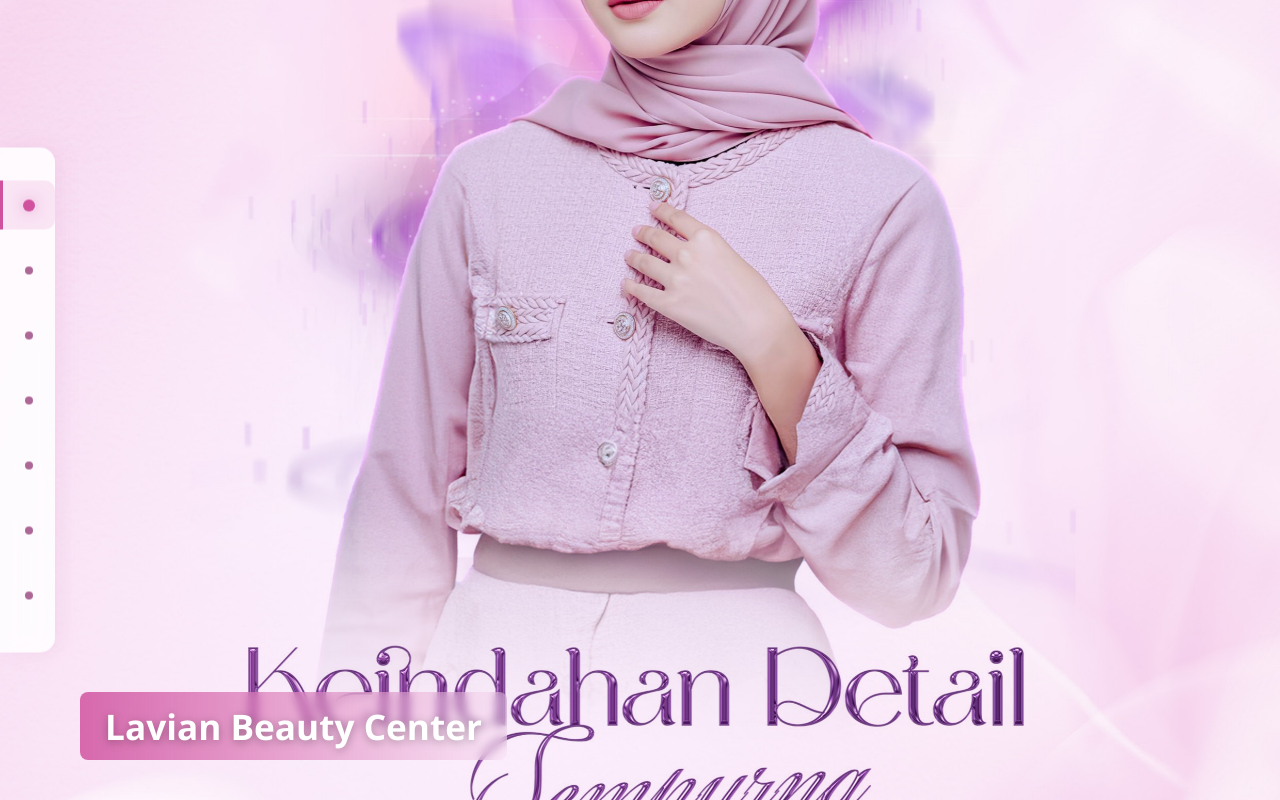
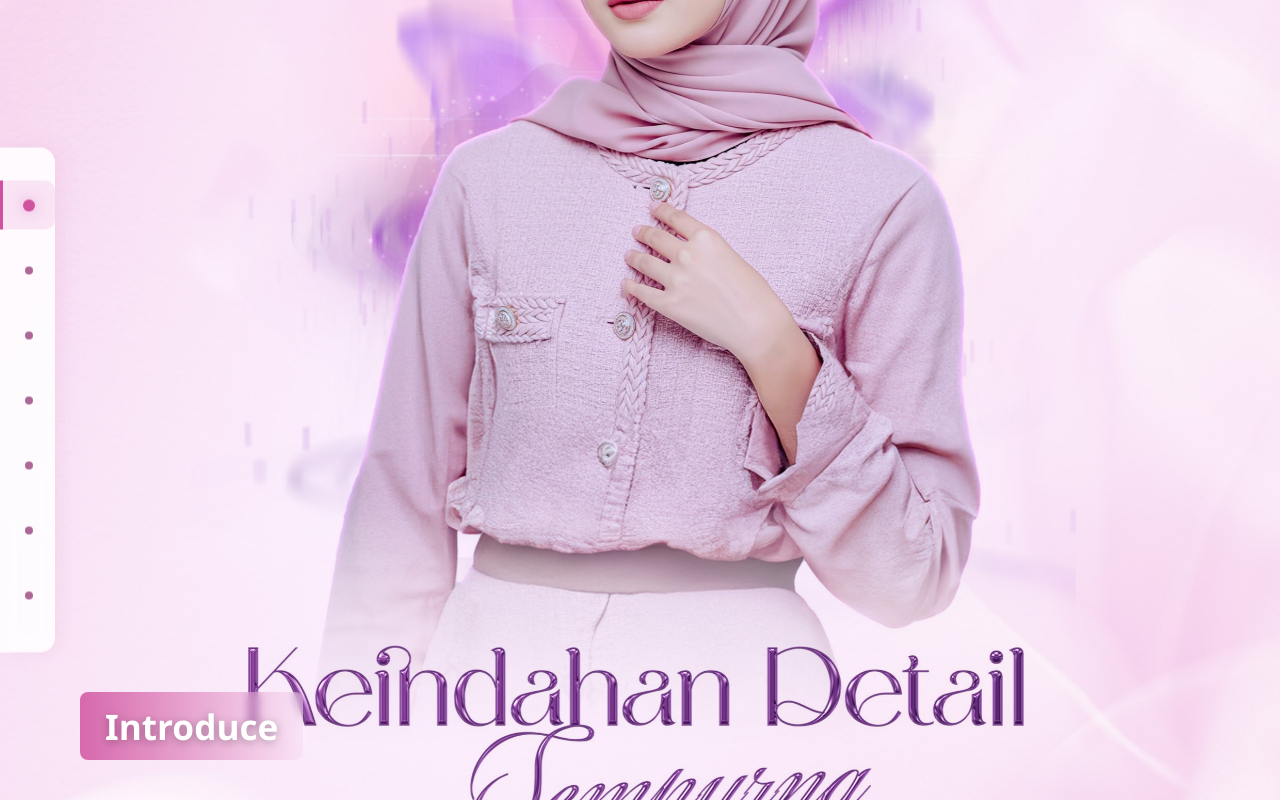
Before and after one commit to minchunp/CATALOGUE-LAVIAN, a plain HTML site: page index.html in a window 1280 px wide. Drawn offline with Linux system fonts and the light colour scheme.

Commit message:
Update index.html

```diff
--- a/index.html
+++ b/index.html
@@ -334,7 +334,7 @@
          <div class="side-menu">
             <div class="menu-item active" data-section="section1">
                <div class="dot"></div>
-               <div class="title">Lavian Beauty Center</div>
+               <div class="title">Introduce</div>
             </div>
             <div class="menu-item" data-section="section2">
                <div class="dot"></div>
@@ -365,7 +365,7 @@
          <div class="images-container">
             <div id="section1" class="section active">
                <img src="/public/images/banner_catalogue.png" class="section-image" alt="Lavian Beauty Center" />
-               <h2 class="section-title">Lavian Beauty Center</h2>
+               <h2 class="section-title">Introduce</h2>
             </div>
             <div id="section2" class="section">
                <img src="/public/images/lipeSulamAlis_catalogue.png" class="section-image" alt="Lipe Sulam Alis" />
```
